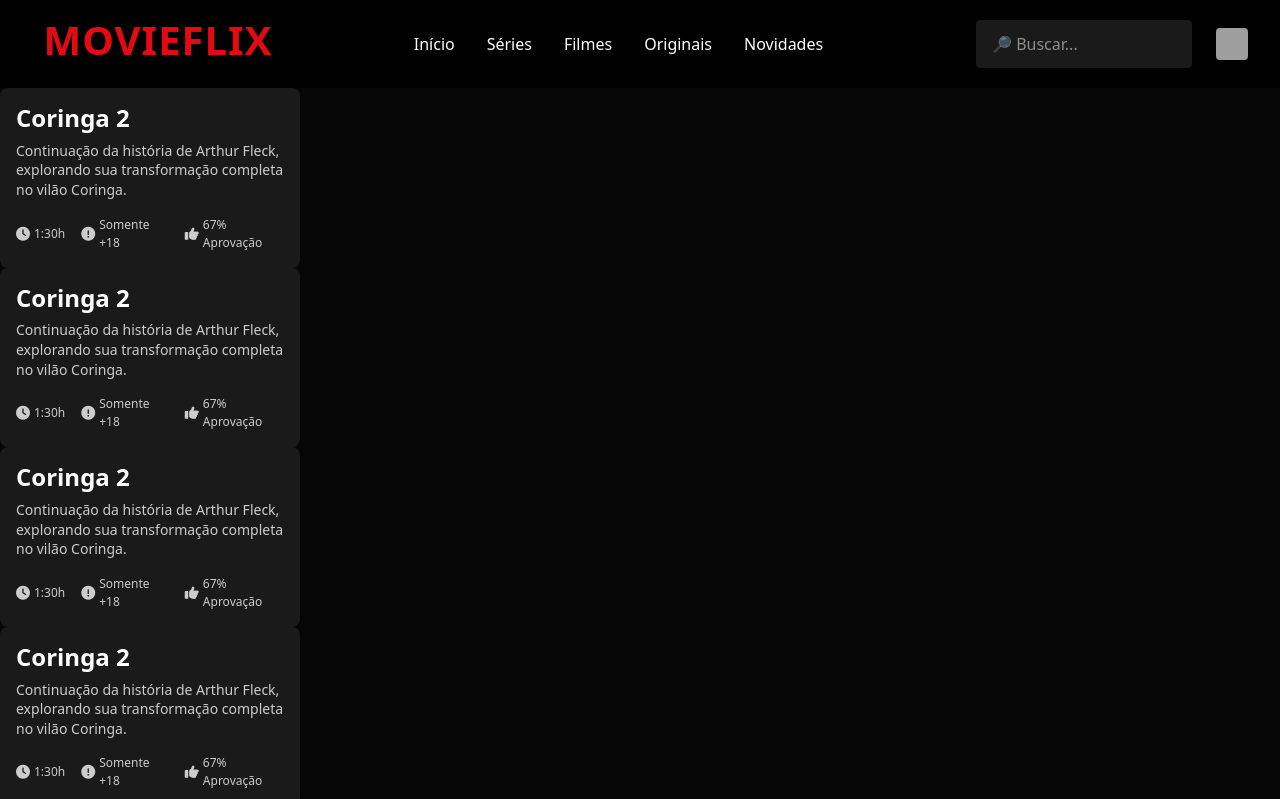
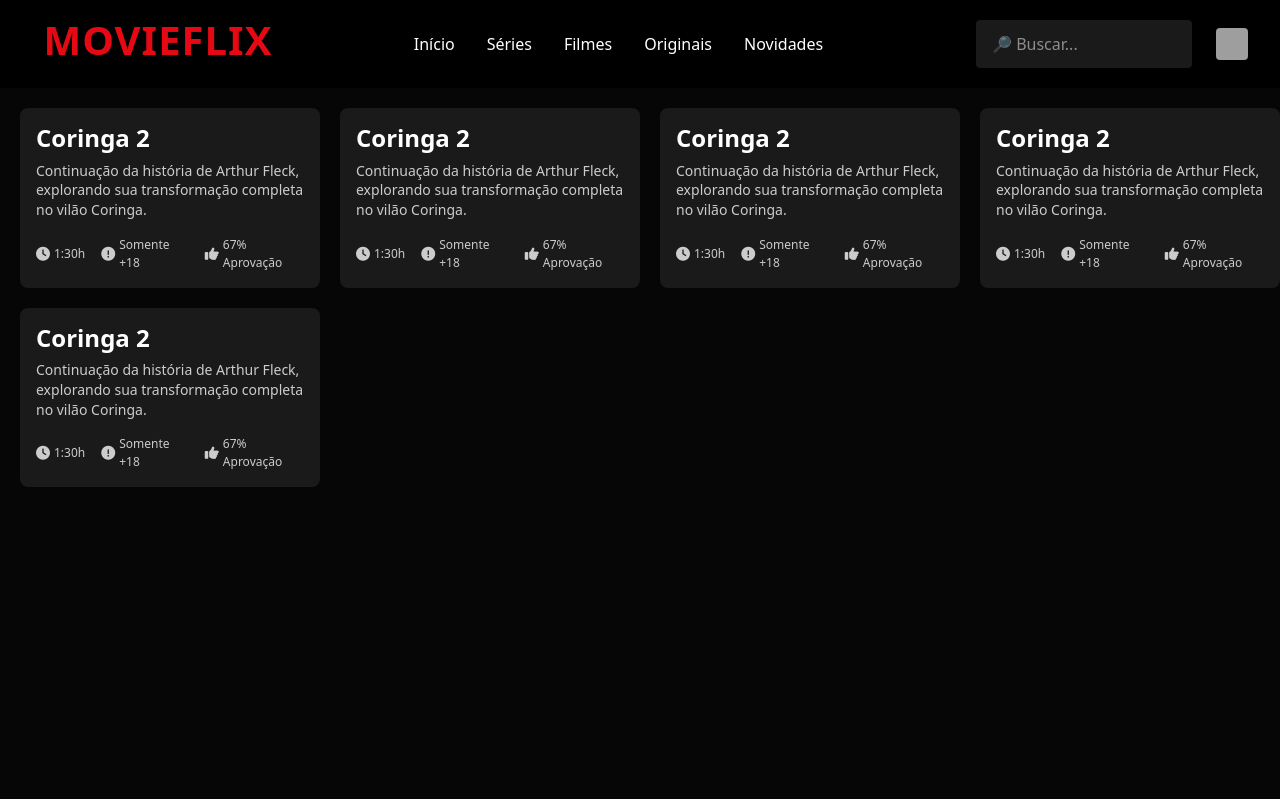
Before and after one commit to Daniel-SebastiaNC/Angular-movieflix, an Angular app: page / in a window 1280 px wide. Shown: the top 799 px of the page. Built offline with nearby package versions, Linux system fonts and the light colour scheme; grey boxes are pictures that could not be loaded.

Commit message:
feat: add style to posision cards

```diff
--- a/src/app/pages/logged/home/home.component.css
+++ b/src/app/pages/logged/home/home.component.css
@@ -0,0 +1,32 @@
+.movies-container {
+  display: grid;
+  grid-template-columns: repeat(auto-fill, minmax(300px, 1fr));
+  gap: 20px;
+  padding: 20px;
+  max-width: 1400px;
+  margin: 0 auto;
+}
+
+@media (min-width: 1200px) {
+  .movies-container {
+    grid-template-columns: repeat(4, 1fr);
+  }
+}
+
+@media (max-width: 1199px) and (min-width: 768px) {
+  .movies-container {
+    grid-template-columns: repeat(3, 1fr);
+  }
+}
+
+@media (max-width: 767px) and (min-width: 576px) {
+  .movies-container {
+    grid-template-columns: repeat(2, 1fr);
+  }
+}
+
+@media (max-width: 575px) {
+  .movies-container {
+    grid-template-columns: 1fr;
+  }
+}
--- a/src/app/pages/logged/home/home.component.html
+++ b/src/app/pages/logged/home/home.component.html
@@ -1,6 +1,8 @@
 <app-header/>
-<app-card/>
-<app-card/>
-<app-card/>
-<app-card/>
-<app-card/>
+<div class="movies-container">
+    <app-card/>
+    <app-card/>
+    <app-card/>
+    <app-card/>
+    <app-card/>
+</div>
```
